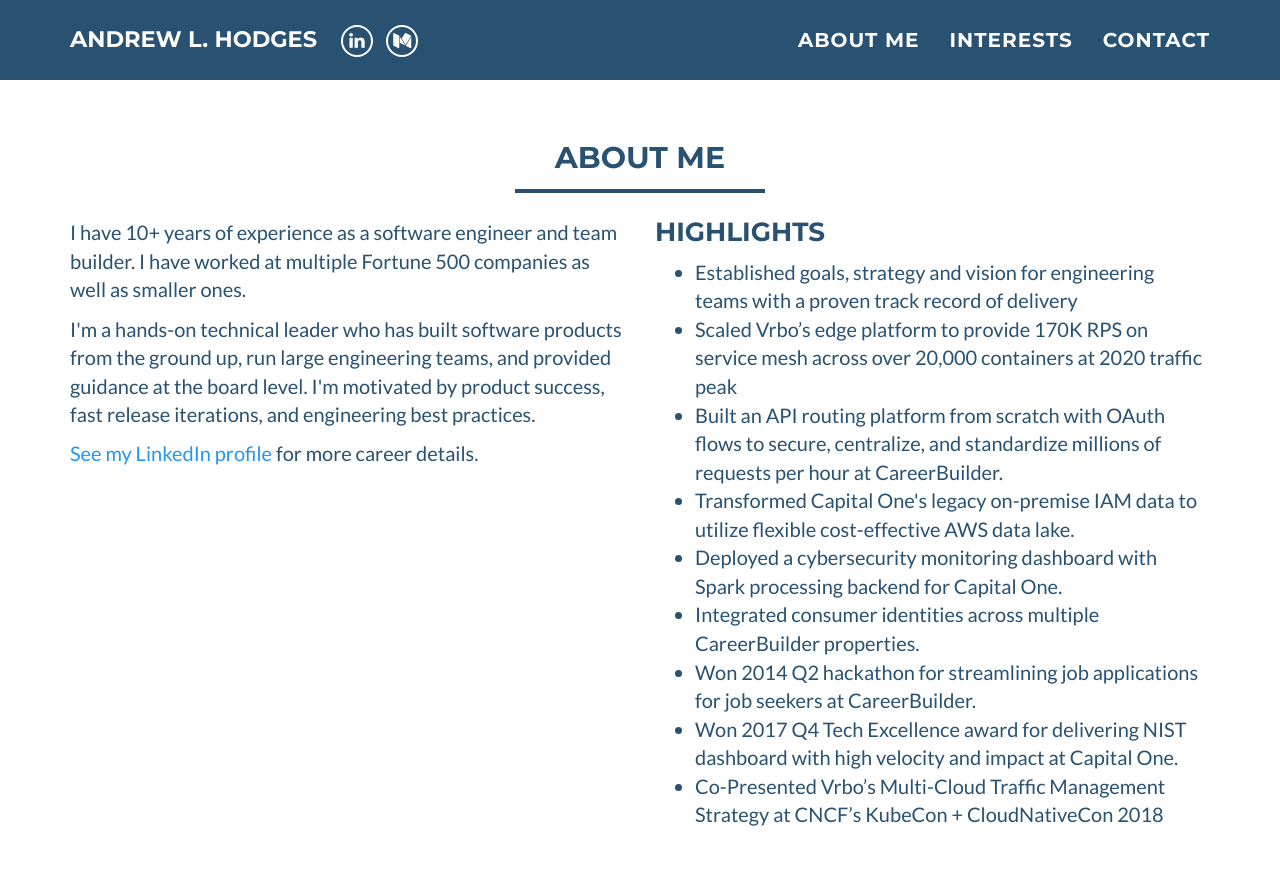
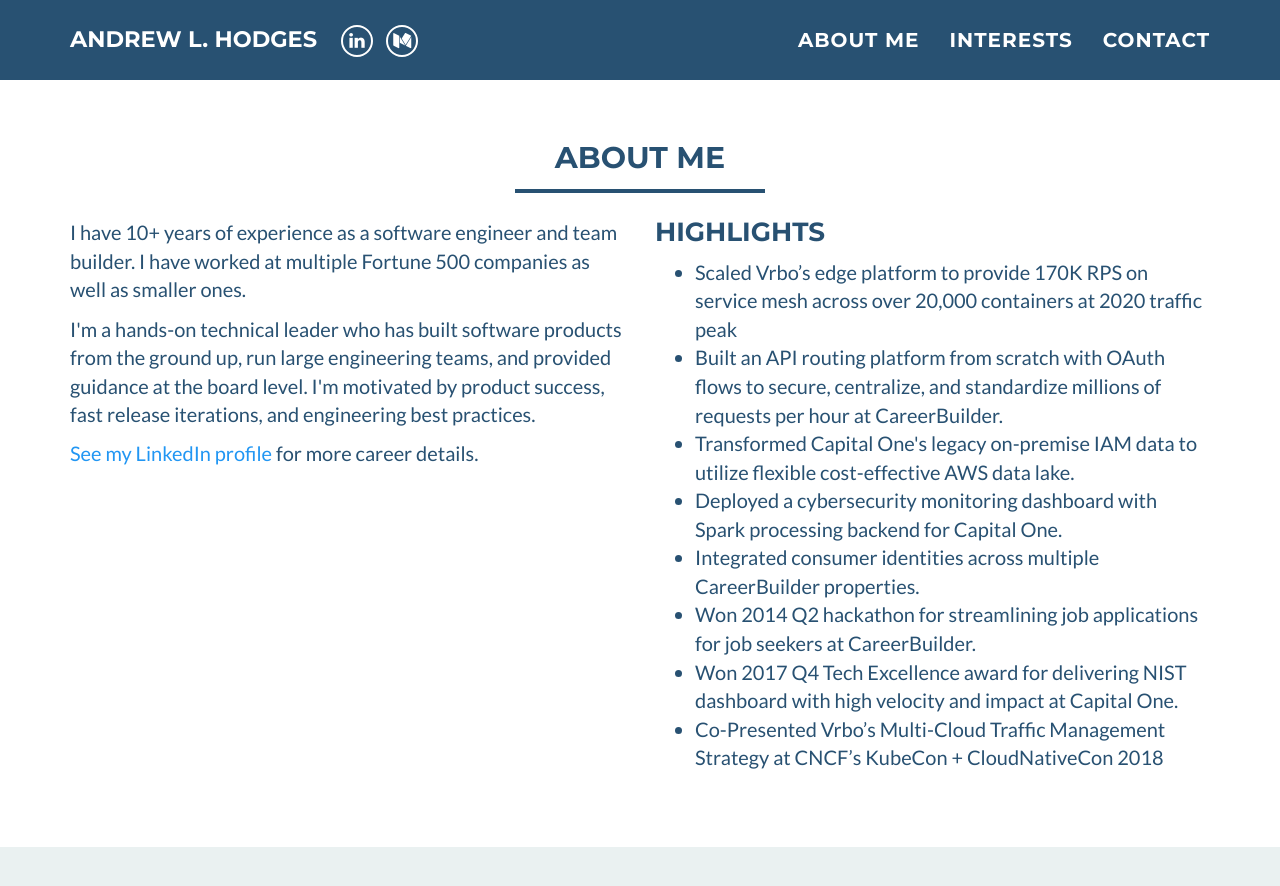
Before and after one commit to ahodges/SinglePager, a Jekyll site: the page built from index.html, in a window 1280 px wide and 900 px high, scrolled down 498 px. Shown: the top 886 px of the window. Built offline with Jekyll 4.4.1, drawn with Linux system fonts in a browser that asks for light colours.

Commit message:
Update about_me.html

```diff
--- a/_includes/about_me.html
+++ b/_includes/about_me.html
@@ -23,9 +23,6 @@
 	    <div class="col-sm-6">
 		    <h3 style="margin-top:0;">Highlights</h3>
 		    <ul>
-			    <li>
-            Established goals, strategy and vision for engineering teams with a proven track record of delivery
-    			</li>
 			    <li>
             Scaled Vrbo’s edge platform to provide 170K RPS on service mesh across over 20,000 containers at 2020 traffic peak
     			</li>
```
